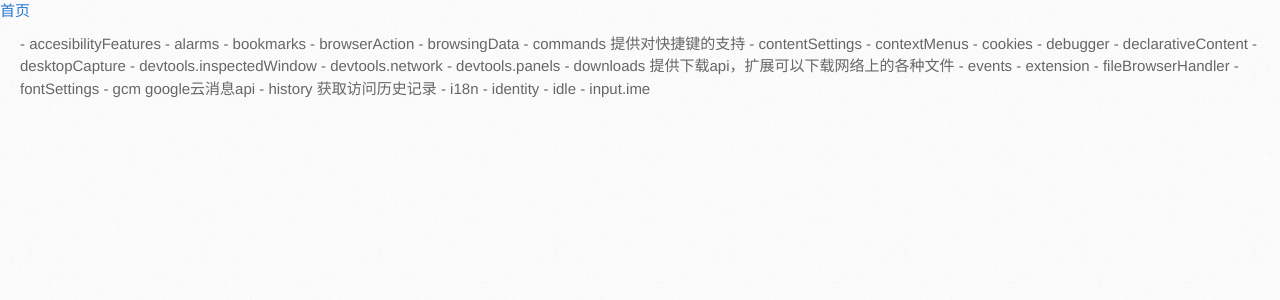
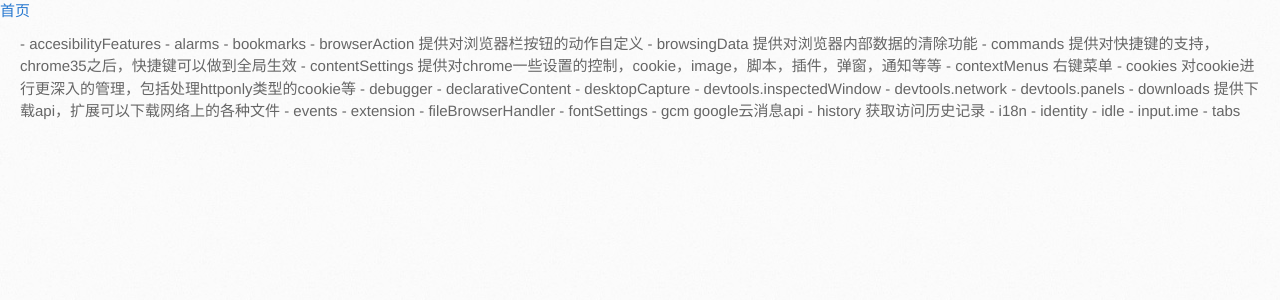
Before and after one commit to zyd52116/thankwsx.github.com, a Jekyll site: the page built from _posts/2014-05-24-chrome-extension-api.html, in a window 1280 px wide. Shown: the top 300 px of the page. Built offline with Jekyll 4.4.1, drawn with Linux system fonts in a browser that asks for light colours; a style sheet for code colours, icons or effects is not loaded.

Commit message:
更新chrome extension api的部分说明

```diff
--- a/_posts/2014-05-24-chrome-extension-api.html
+++ b/_posts/2014-05-24-chrome-extension-api.html
@@ -8,12 +8,17 @@
 - alarms
 - bookmarks
 - browserAction
+	提供对浏览器栏按钮的动作自定义
 - browsingData
+	提供对浏览器内部数据的清除功能
 - commands
-	提供对快捷键的支持
+	提供对快捷键的支持，chrome35之后，快捷键可以做到全局生效
 - contentSettings
+	提供对chrome一些设置的控制，cookie，image，脚本，插件，弹窗，通知等等
 - contextMenus
+	右键菜单
 - cookies
+	对cookie进行更深入的管理，包括处理httponly类型的cookie等
 - debugger
 - declarativeContent
 - desktopCapture
@@ -34,3 +39,4 @@
 - identity
 - idle
 - input.ime
+- tabs
```
